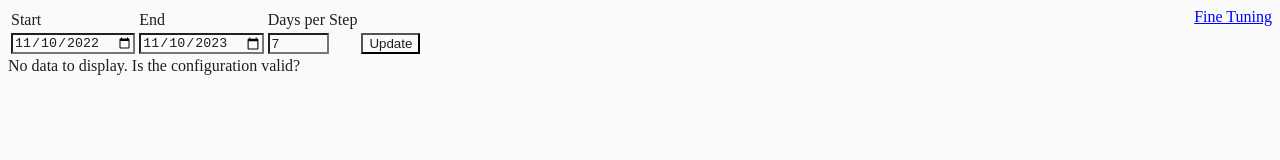
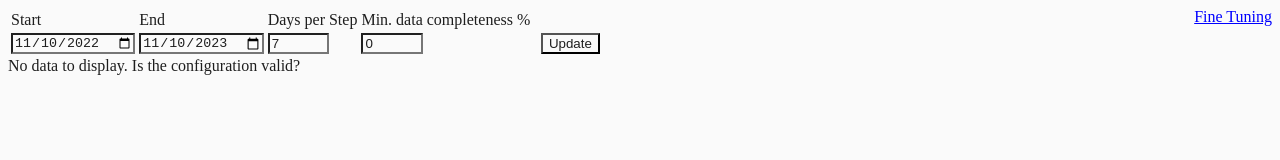
Before and after one commit to statinsight/PopularGHBranchNamesVisualizer, a plain HTML site: page index.html in a window 1280 px wide. Both pictures are taken after a click on the button "Update". Drawn offline with Linux system fonts and the light colour scheme; no server answers.

Commit message:
Add minDataCompleteness

```diff
--- a/index.html
+++ b/index.html
@@ -74,6 +74,10 @@
                 flex: 1 1 auto;
                 min-height: 0;
             }
+
+            #updatebtn {
+                margin-left: 0.5em;
+            }
         </style>
     </head>
     <body>
@@ -90,6 +94,9 @@
                         <td>
                             <label>Days per Step</label>
                         </td>
+                        <td>
+                            <label>Min. data completeness %</label>
+                        </td>
                         <td></td>
                     </tr>
                     <tr>
@@ -100,7 +107,10 @@
                             <input type="date" id="end" name="end">
                         </td>
                         <td>
-                            <input type="number" id="daysPerStep" name="daysPerStep" style="width: 4em;">
+                            <input type="number" id="daysPerStep" name="daysPerStep" min="1" style="width: 4em;">
+                        </td>
+                        <td>
+                            <input type="number" id="minDataCompleteness" name="minDataCompleteness" min="0" max="100" style="width: 4em;">
                         </td>
                         <td>
                             <button type="button" id="updatebtn" onclick="updateChart()">Update</button>
--- a/index.js
+++ b/index.js
@@ -93,6 +93,7 @@ function init() {
     document.getElementById('start').value = queryParams['start'] ?? priorDate.toLocaleString('en-us', {year: 'numeric', month: '2-digit', day: '2-digit'}).replace(/(\d+)\/(\d+)\/(\d+)/, '$3-$1-$2');
     document.getElementById('end').value = queryParams['end'] ?? new Date().toLocaleString('en-us', {year: 'numeric', month: '2-digit', day: '2-digit'}).replace(/(\d+)\/(\d+)\/(\d+)/, '$3-$1-$2');
     document.getElementById('daysPerStep').value = queryParams['step'] ?? 7;
+    document.getElementById('minDataCompleteness').value = queryParams['minDataCompleteness'] ?? 0;
 
     colorScheme = queryParams['scheme'] ?? queryParams['colorscheme'] ?? 'tol-rainbow'
 
@@ -122,6 +123,7 @@ function updateChart() {
     let start = new Date(document.getElementById('start').value);
     let end = new Date(document.getElementById('end').value);
     let daysPerStep = Number.parseInt(document.getElementById('daysPerStep').value);
+    let minDataCompleteness = Number.parseInt(document.getElementById('minDataCompleteness').value);
 
     // Check if inputs are valid and fix if necessary
     if(start > end) {
@@ -132,8 +134,12 @@ function updateChart() {
         daysPerStep = 1;
         document.getElementById('daysPerStep').value = daysPerStep;
     }
+    if(minDataCompleteness < 0 || minDataCompleteness > 100) {
+        minDataCompleteness = 0;
+        document.getElementById('minDataCompleteness').value = minDataCompleteness;
+    }
 
-    buildChart(start, end, daysPerStep);
+    buildChart(start, end, daysPerStep, minDataCompleteness);
 
     updateBtn.disabled = false;
 }
@@ -162,7 +168,7 @@ function setFetchStatus(successCounter, failedCounter, allCounter) {
         ")");
 }
 
-function buildChart(start, end, daysPerStep) {
+function buildChart(start, end, daysPerStep, minDataCompleteness) {
     showStatus();
     setStatus("Updating...");
 
@@ -221,8 +227,6 @@ function buildChart(start, end, daysPerStep) {
 
         var dates = dateData.map(x => x.date);
 
-        var minCount = Number.MAX_SAFE_INTEGER
-
         var branchDataMap = new Map();
         dateData.forEach(dd => {
             dd.data.forEach(bd => {
@@ -230,14 +234,18 @@ function buildChart(start, end, daysPerStep) {
 
                 dateMap.set(dd.date, bd.count);
 
-                minCount = Math.min(minCount, bd.count);
-
                 branchDataMap.set(bd.DefaultBranch, dateMap)
             });
         });
 
+        if(minDataCompleteness > 0) {
+            let maxValue = Math.max(...Array.from(branchDataMap, ([,v]) => v.size)) * minDataCompleteness / 100;
+            branchDataMap = new Map([...branchDataMap].filter(([, v]) => v.size >= maxValue));
+        }
+
         var colors = palette(colorScheme, branchDataMap.size).map(hex => '#' + hex);
         var dataSets = [];
+        var minCount = Number.MAX_SAFE_INTEGER
         for (var [key, value] of branchDataMap.entries()) {
 
             var data = [];
@@ -245,6 +253,8 @@ function buildChart(start, end, daysPerStep) {
                 var parsed = parseInt(value.get(date));
                 if(!parsed)
                     parsed = 0;
+                else
+                    minCount = Math.min(minCount, parsed);
                 data.push(parsed);
             });
 
@@ -272,8 +282,7 @@ function buildChart(start, end, daysPerStep) {
     }, function(err) {
         showStatus();
         setStatus('Error: ' + err);
-        console.log("Error processing promises")
-        console.error(err);
+        console.error("Error processing promises", err);
     });
 }
 
```
